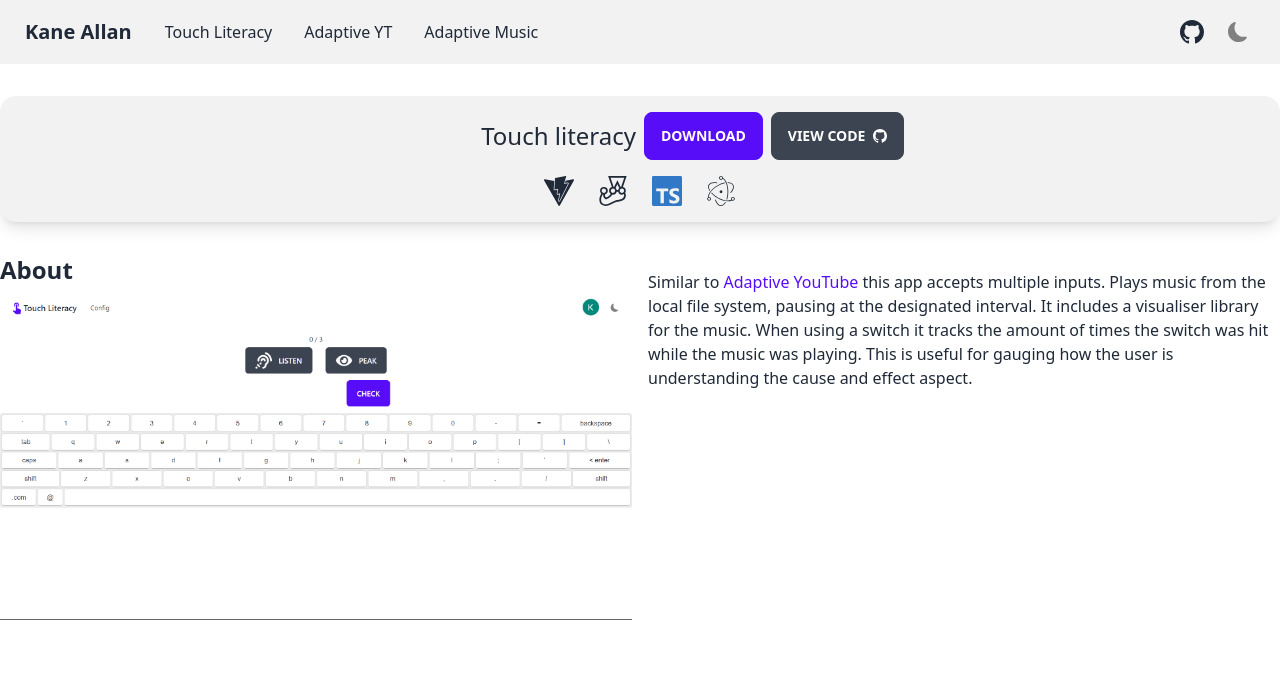
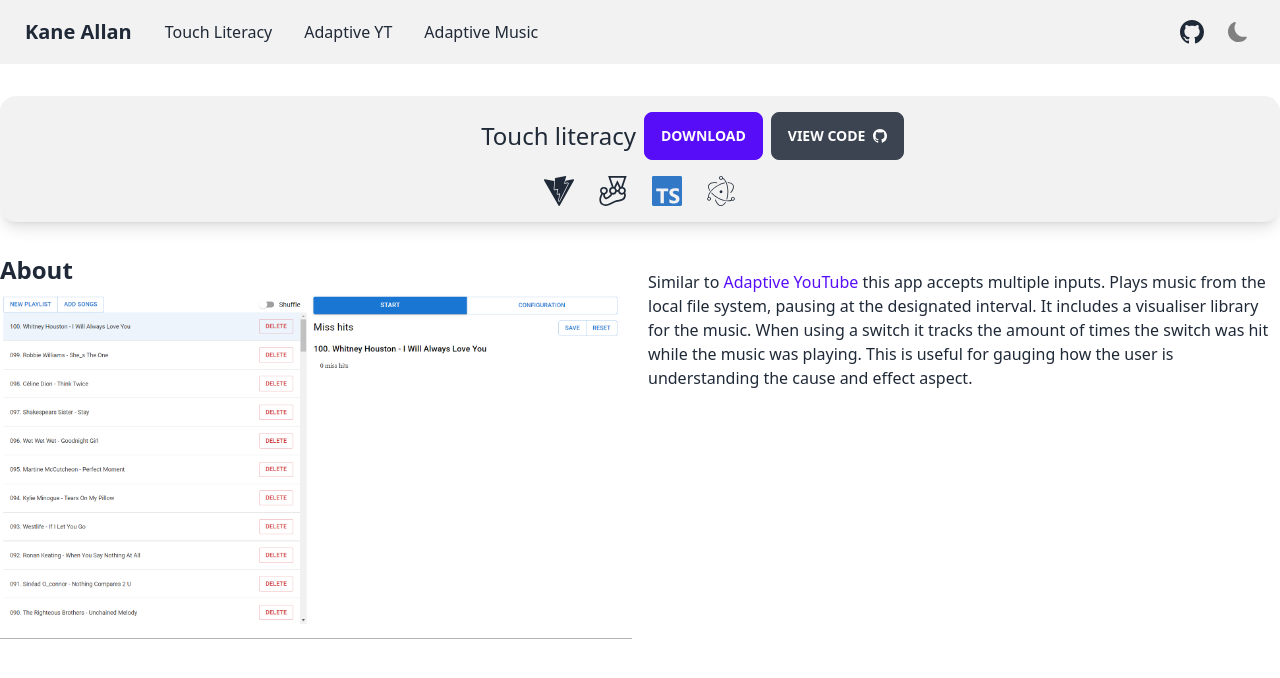
Before and after one commit to Enakers/portfolio, a Next.js app: page /project/adaptive-music in a window 1280 px wide. Shown: the top 678 px of the page. Built offline with nearby package versions, Linux system fonts and the light colour scheme.

Commit message:
fix: use proper image

```diff
--- a/src/pages/project/adaptive-music.tsx
+++ b/src/pages/project/adaptive-music.tsx
@@ -1,10 +1,10 @@
-import Link from 'next/link';
-import { BsGithub } from 'react-icons/bs';
-import { SiElectron, SiJest, SiTypescript, SiVite } from 'react-icons/si';
+import Link from "next/link";
+import {BsGithub} from "react-icons/bs";
+import {SiElectron, SiJest, SiTypescript, SiVite} from "react-icons/si";
 
 const AdaptiveMusic = () => {
   return (
-    <div className="">
+    <div>
       <div className="alert shadow-lg flex-col mb-8">
         <div className="grid md:grid-cols-2">
           <h1 className="text-2xl text-right">Touch literacy</h1>
@@ -38,7 +38,7 @@ const AdaptiveMusic = () => {
       <div className="grid md:grid-cols-2 gap-4">
         <div>
           <h2 className="text-2xl font-bold mb-2">About</h2>
-          <img src="/touch-literacy.png" alt="Touch literacy game" />
+          <img src="/adaptive-music.png" alt="Adaptive music" />
         </div>
         <div>
           <p className="mt-4">
```
